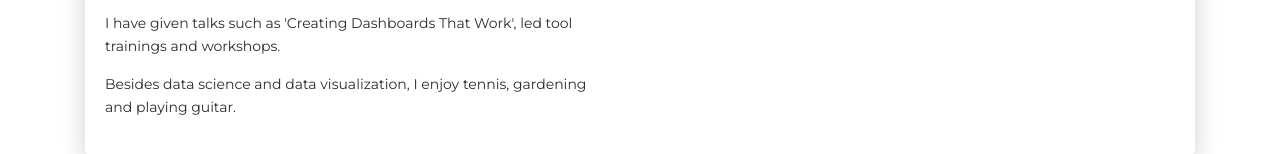
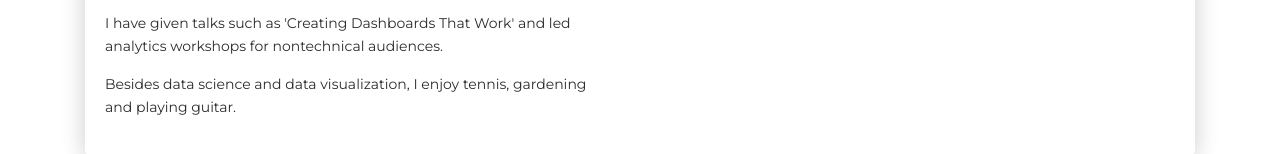
Before and after one commit to laurenemilyto/laurenemilyto.github.io, a plain HTML site: page index.html in a window 1280 px wide. Shown: the part 845-999 px from the top of the page. Drawn offline with nearby package versions, Linux system fonts and the light colour scheme; a web font is replaced by a local one.

Commit message:
update description

```diff
--- a/index.html
+++ b/index.html
@@ -101,7 +101,7 @@
                                             data maturity. Enjoy using statistics, Python and SQL to wrangle data.</p>
 
                                         <p>
-                                            I have given talks such as 'Creating Dashboards That Work', led tool trainings and workshops.</p>
+                                            I have given talks such as 'Creating Dashboards That Work' and led analytics workshops for nontechnical audiences.</p>
 
                                         <p>Besides data science and data visualization, I enjoy tennis, gardening and playing guitar.</p>
 
```
